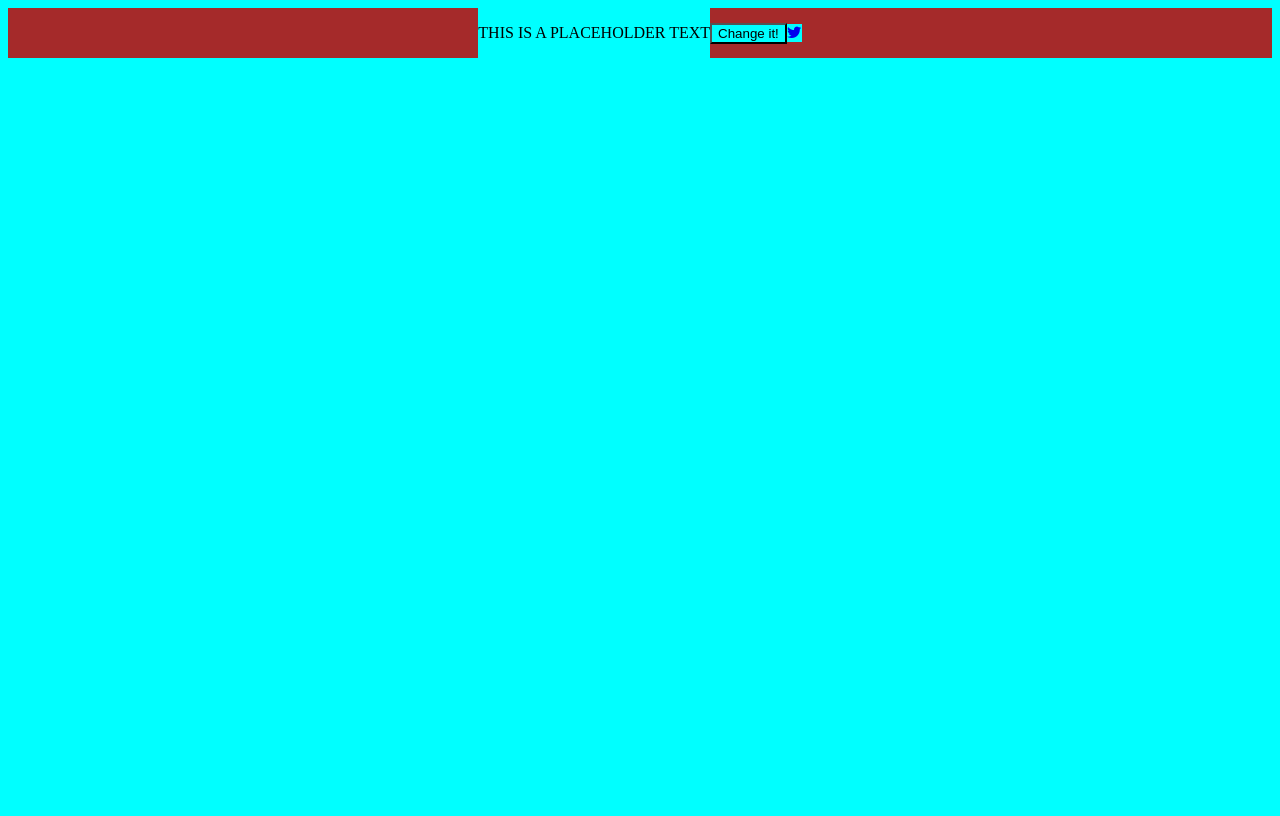
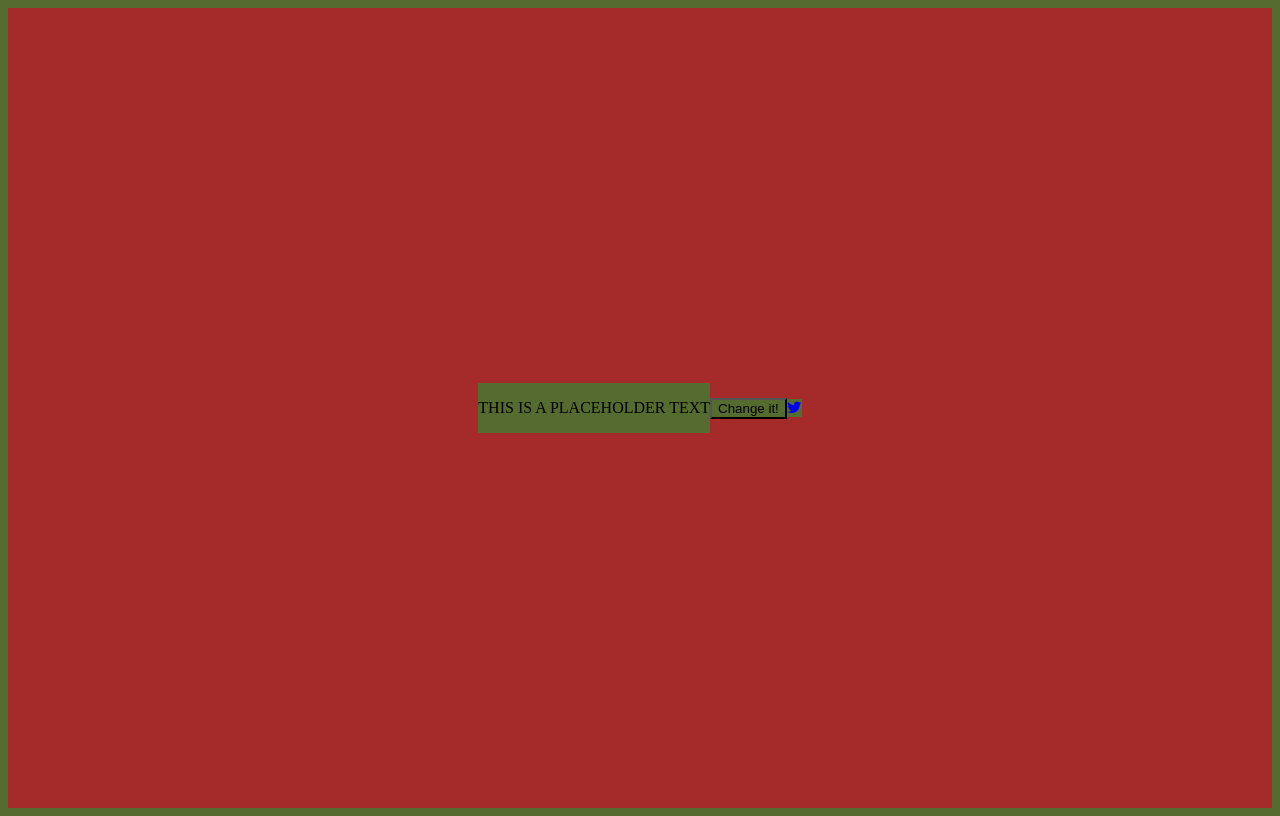
Before and after one commit to Arninator/RandomQuoteMaschine, a plain HTML site: page index.html in a window 1280 px wide. Drawn offline with Linux system fonts and the light colour scheme.

Commit message:
build javascript file

```diff
--- a/index.html
+++ b/index.html
@@ -18,7 +18,7 @@
 
         </div>
         <button type="submit" id="new-quote">Change it!</button>
-        <a id="tweet-quote" href="twitter.com/intent/tweet"><i class="fa fa-twitter"></i></a>
+        <a id="tweet-quote" href="twitter.com/intent/tweet" target="_blank"><i class="fa fa-twitter"></i></a>
     </div>
 </body>
 </html>
--- a/style.css
+++ b/style.css
@@ -1,12 +1,10 @@
 * {
-    background-color: aqua;
+    background-color: darkolivegreen;
 }
 #quote-box {
+    height: 100vh;
     display: flex;
     justify-content: center;
     align-items: center;
     background-color: brown;
 }
-body {
-    background-color: bisque;
-}
```
Also changed, not shown: javaScript.js (added).
